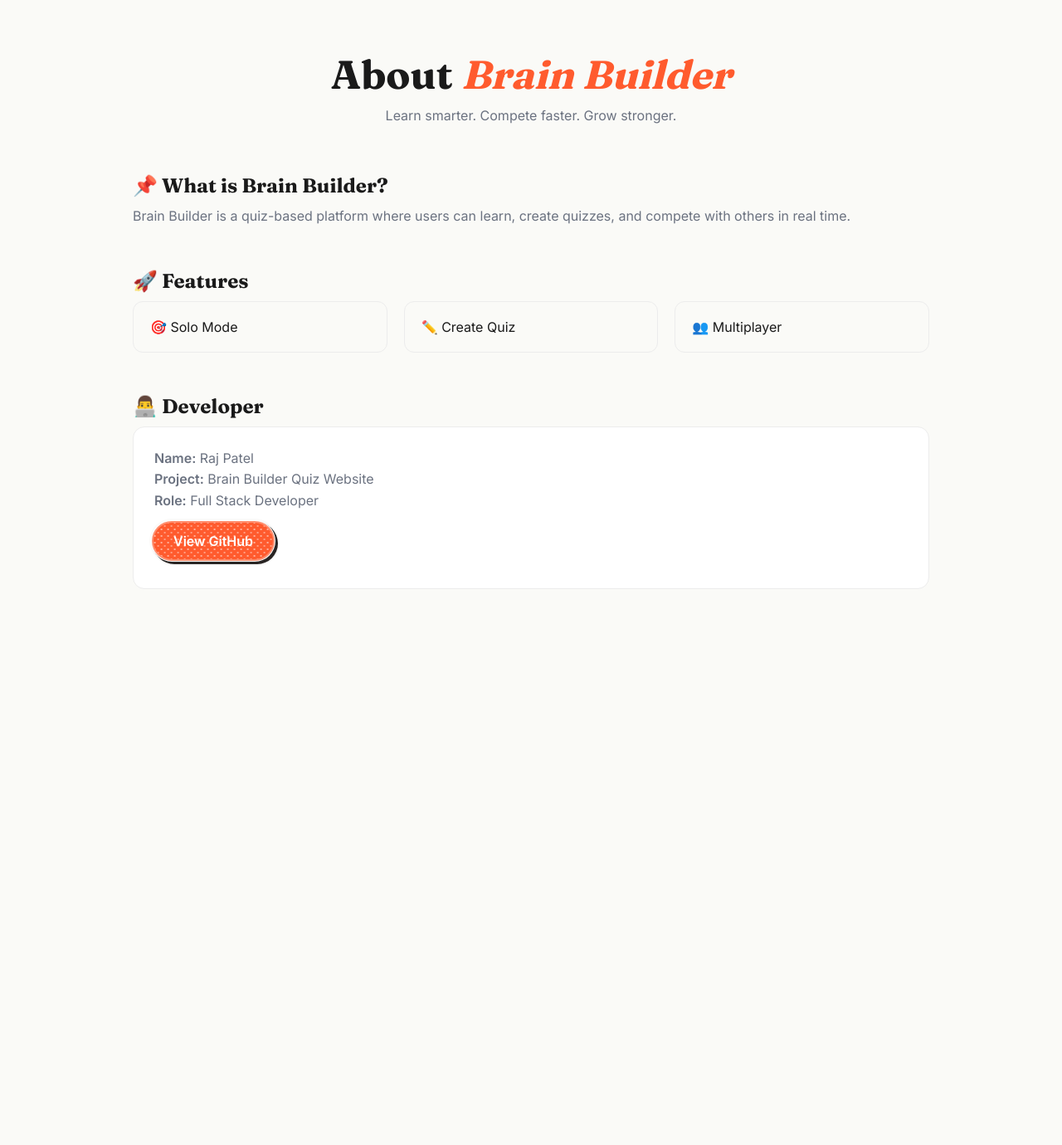
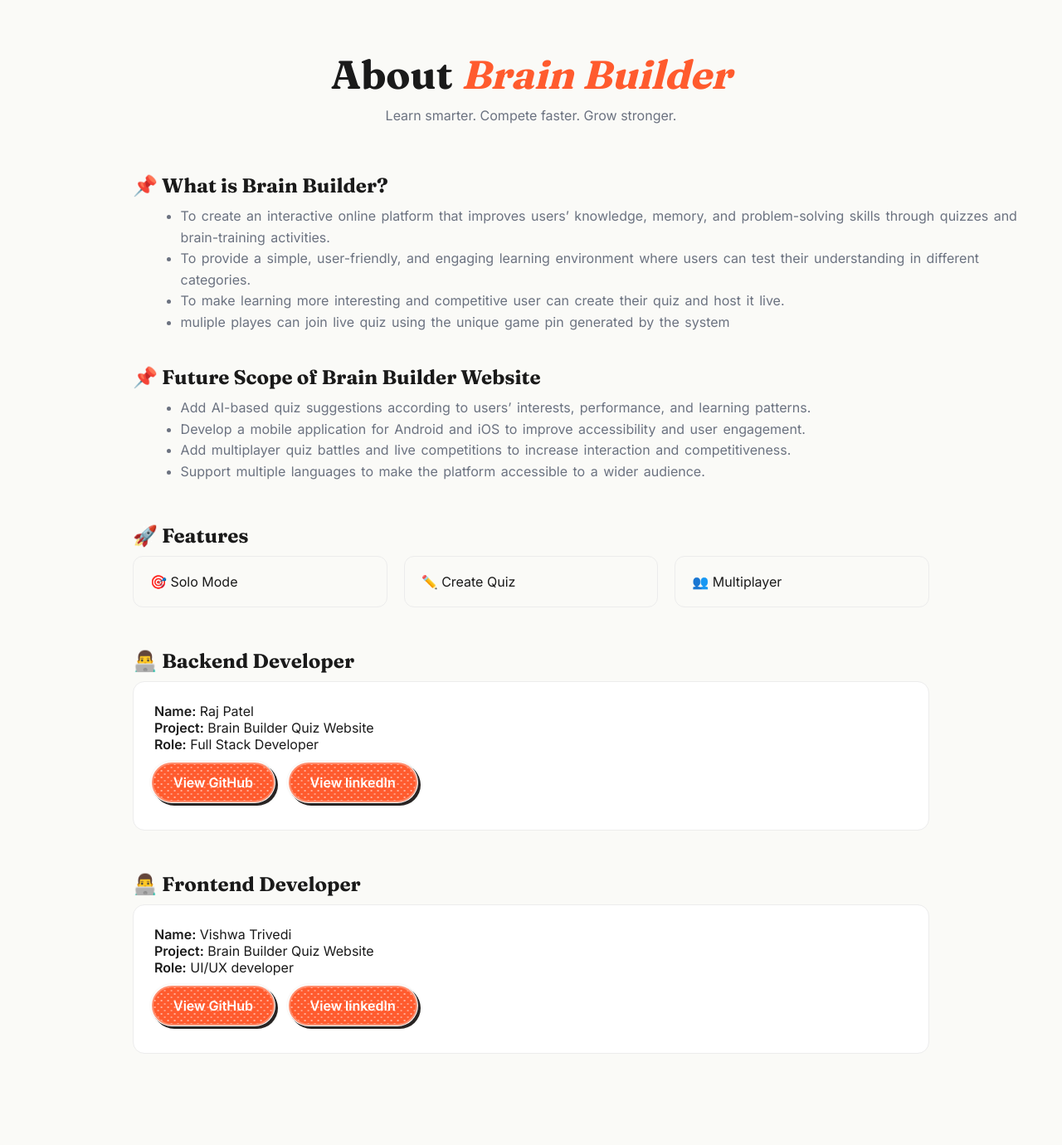
Before and after one commit to patelraj728/Brain-Builder, a Flask app: page /login/about in a window 1280 px wide. Shown: the part 71-1451 px from the top of the page at 83% size. Before the commit the page ends 781 px from the top, so only its background shows below. Run offline with Flask 3, Linux system fonts and the light colour scheme; the visitor is signed in with stand-in values (Sample User, id 1); some libraries are stand-ins or nearby versions.

```diff
--- a/app.py
+++ b/app.py
@@ -22,7 +22,8 @@ from dotenv import load_dotenv
 
 load_dotenv()
 app = Flask(__name__)
-csrf = CSRFProtect(app)
+csrf = CSRFProtect()
+csrf.init_app(app)
 app.config['SQLALCHEMY_DATABASE_URI'] = os.environ['DATABASE_URL']
 app.config['SQLALCHEMY_TRACK_MODIFICATIONS'] = False
 app.config['SQLALCHEMY_ENGINE_OPTIONS'] = {
@@ -59,7 +60,12 @@ app.register_blueprint(create_bp)
 app.register_blueprint(host_bp)
 app.register_blueprint(join_bp)
 app.register_blueprint(admin_bp)
-
+csrf.exempt(admin_bp)
+csrf.exempt(user_bp)
+csrf.exempt(solo_bp)
+csrf.exempt(create_bp)
+csrf.exempt(host_bp)
+csrf.exempt(join_bp)
 
 app.wsgi_app = ProxyFix(app.wsgi_app, x_proto=1, x_host=1)
 # app.run(host="0.0.0.0", port=5000)
--- a/templates/about.html
+++ b/templates/about.html
@@ -139,9 +139,13 @@ body {
     margin-bottom: 10px;
 }
 
-.section p {
+.section ul {
     color: #6b7280;
     line-height: 1.6;
+    width: 80vw;
+    margin-left: 6%;
+    word-spacing: 2px;
+    margin-bottom: 4%;
 }
 /* Dev Box */
 .dev-box {
@@ -197,7 +201,7 @@ body {
   color: var(--stone-800);
   text-decoration: none;
   display: inline-block;
-
+    margin-right: 10px;
   transition: transform 150ms ease, box-shadow 150ms ease;
 
   box-shadow:
@@ -304,10 +308,19 @@ body {
 
 <section class="section">
     <h2>📌 What is Brain Builder?</h2>
-    <p>
-        Brain Builder is a quiz-based platform where users can learn, create quizzes,
-        and compete with others in real time.
-    </p>
+    <ul>
+        <li>To create an interactive online platform that improves users’ knowledge, memory, and problem-solving skills through quizzes and brain-training activities.</li>
+        <li>To provide a simple, user-friendly, and engaging learning environment where users can test their understanding in different categories.</li>
+        <li>To make learning more interesting and competitive user can create their quiz and host it live.</li>
+        <li>muliple playes can join live quiz using the unique game pin generated by the system</li>
+    </ul>
+    <h2>📌 Future Scope of Brain Builder Website</h2>
+    <ul>
+        <li>Add AI-based quiz suggestions according to users’ interests, performance, and learning patterns.</li>
+        <li>Develop a mobile application for Android and iOS to improve accessibility and user engagement.</li>
+        <li>Add multiplayer quiz battles and live competitions to increase interaction and competitiveness.</li>
+        <li>Support multiple languages to make the platform accessible to a wider audience.</li>
+    </ul>
 </section>
 
 <section class="section">
@@ -320,7 +333,7 @@ body {
 </section>
 
 <section class="section">
-    <h2>👨‍💻 Developer</h2>
+    <h2>👨‍💻 Backend Developer </h2>
 
     <div class="dev-box">
         <p><strong>Name:</strong> Raj Patel</p>
@@ -328,13 +341,34 @@ body {
         <p><strong>Role:</strong> Full Stack Developer</p>
 
         <div class="btn-space">
-            <a href="https://github.com/YOUR_GITHUB_USERNAME" target="_blank" class="button">
+            <a href="https://github.com/patelraj728" target="_blank" class="button">
                 <div><span>View GitHub</span></div>
+            </a>
+            <a href="https://www.linkedin.com/in/raj-patel-818406313" target="_blank" class="button">
+                <div><span>View linkedIn</span></div>
             </a>
         </div>
     </div>
 </section>
 
+<section class="section">
+    <h2>👨‍💻 Frontend Developer </h2>
+
+    <div class="dev-box">
+        <p><strong>Name:</strong> Vishwa Trivedi</p>
+        <p><strong>Project:</strong> Brain Builder Quiz Website</p>
+        <p><strong>Role:</strong> UI/UX developer </p>
+
+        <div class="btn-space">
+            <a href="https://github.com/vishwatrivedi260-glitch" target="_blank" class="button">
+                <div><span>View GitHub</span></div>
+            </a>
+            <a href="https://www.linkedin.com/in/vishwa-trivedi-b912aa313" target="_blank" class="button">
+                <div><span>View linkedIn</span></div>
+            </a>
+        </div>
+    </div>
+</section>
 
 </main>
 <script>
```
